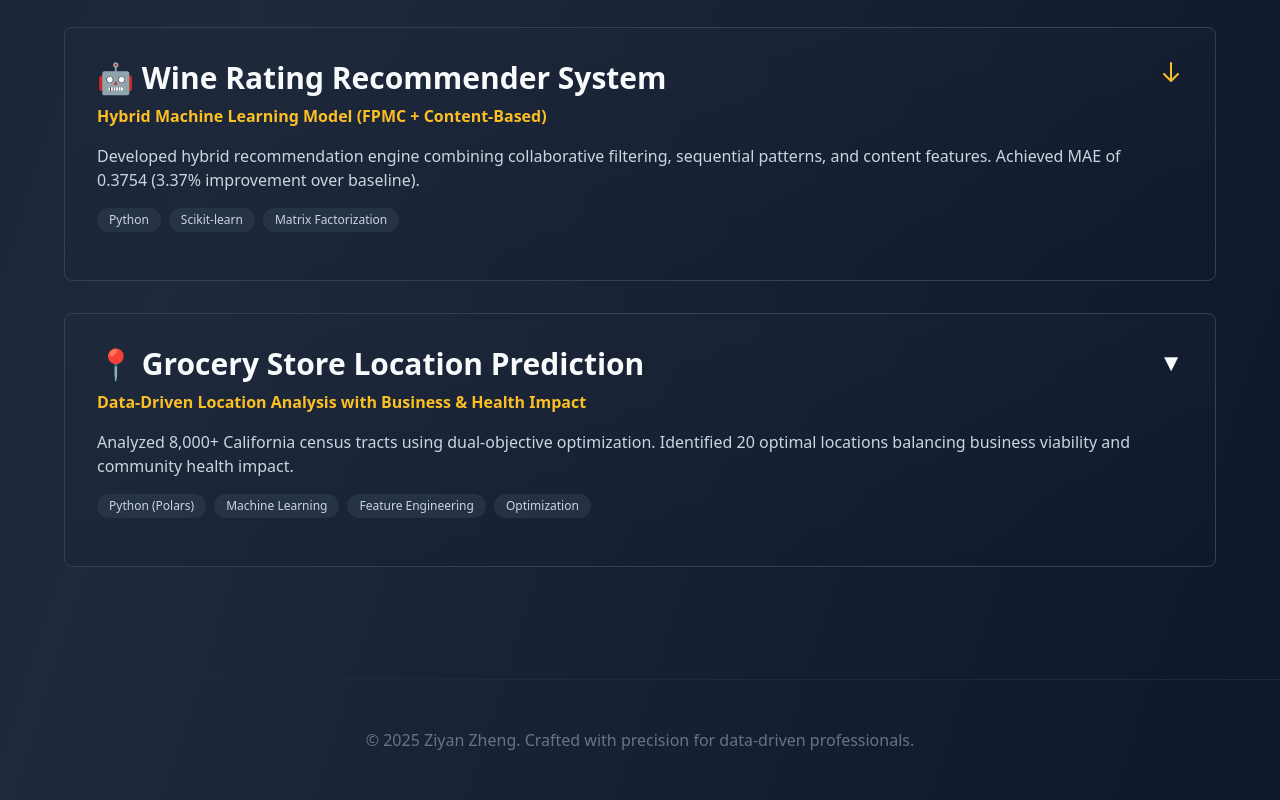
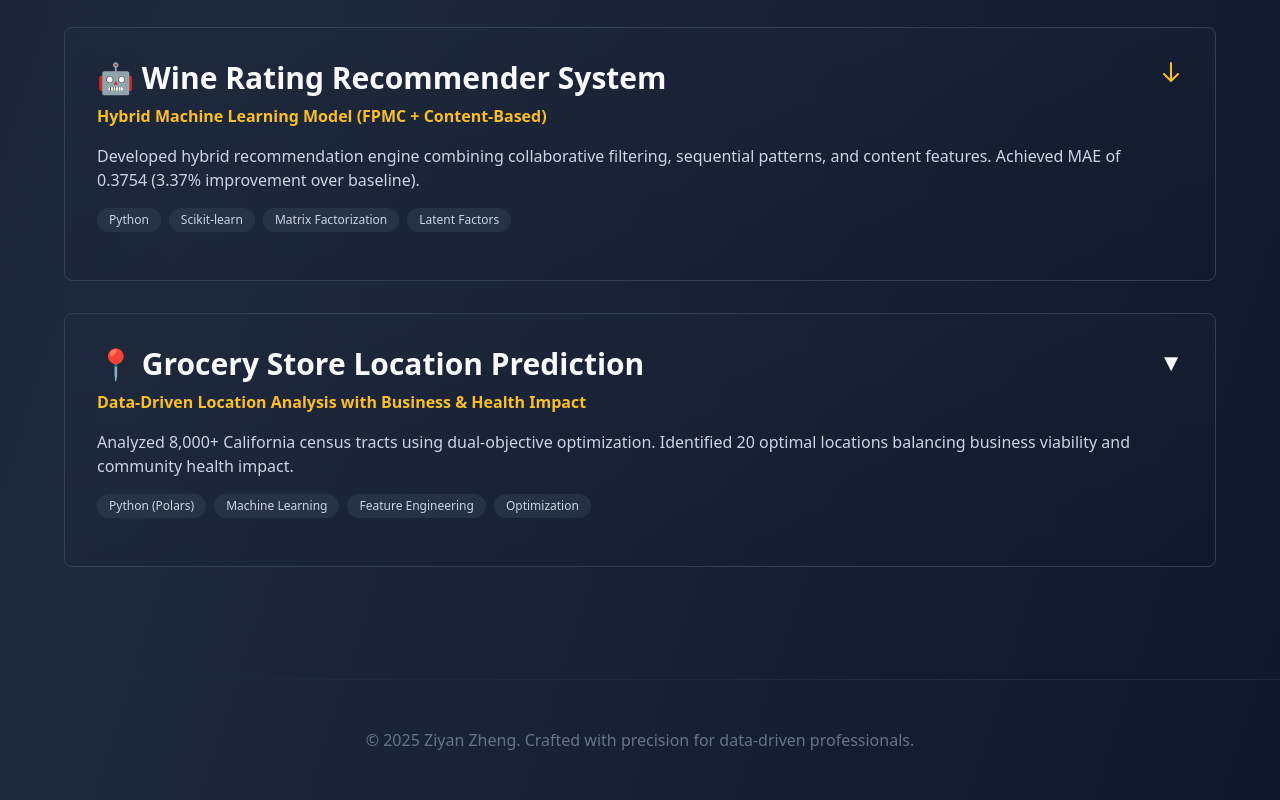
Before and after one commit to ziyanz0322/personal-profile, a plain HTML site: page index.html in a window 1280 px wide. Shown: the part 3238-4038 px from the top of the page. Drawn offline with nearby package versions, Linux system fonts and the light colour scheme.

Commit message:
Update index.html

```diff
--- a/index.html
+++ b/index.html
@@ -422,6 +422,7 @@
                             <span class="px-3 py-1 bg-slate-700/50 text-slate-300 rounded-full text-xs">Python</span>
                             <span class="px-3 py-1 bg-slate-700/50 text-slate-300 rounded-full text-xs">Scikit-learn</span>
                             <span class="px-3 py-1 bg-slate-700/50 text-slate-300 rounded-full text-xs">Matrix Factorization</span>
+                            <span class="px-3 py-1 bg-slate-700/50 text-slate-300 rounded-full text-xs">Latent Factors</span>
                         </div>
                     </div>
                     <svg class="chevron w-6 h-6 text-amber-400 flex-shrink-0" fill="none" stroke="currentColor" viewBox="0 0 24 24">
```
